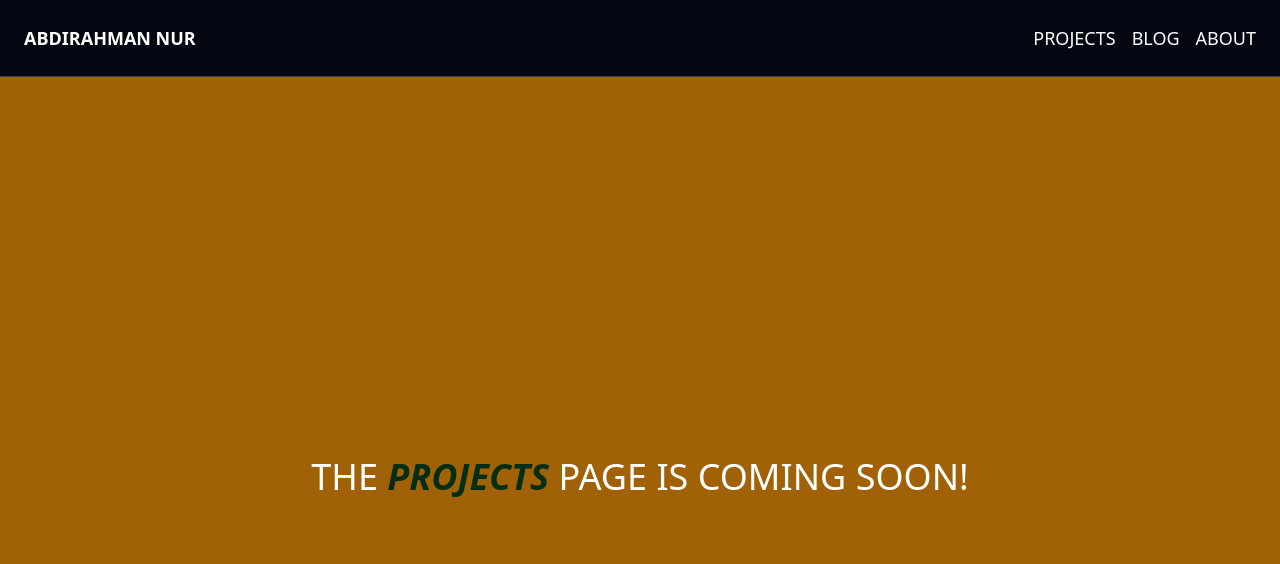
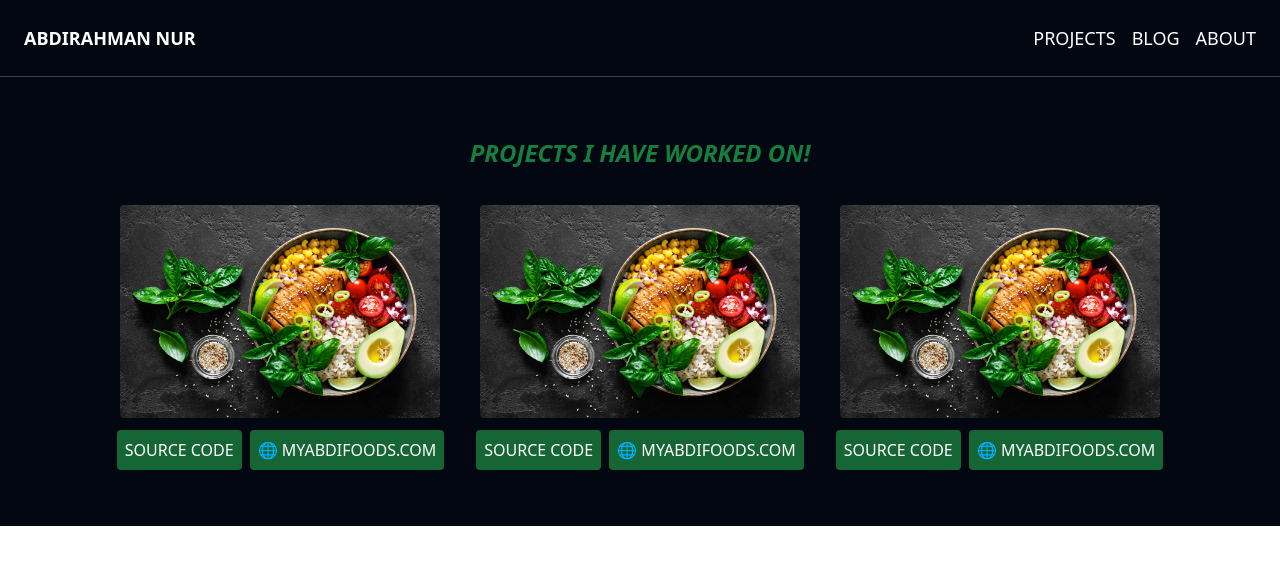
Before and after one commit to myabdi4/nurabdirahman, a React (Vite) app: page /projects in a window 1280 px wide. Shown: the top 564 px of the page. Built offline with nearby package versions, Linux system fonts and the light colour scheme; a web font is replaced by a local one.

Commit message:
added few changes

```diff
--- a/src/pages/Projects/Myabdi4Foods.jsx
+++ b/src/pages/Projects/Myabdi4Foods.jsx
@@ -1,4 +1,4 @@
-const Aramofoods = () => {
+const myabdifoods = () => {
   return (
     <div>
       {/* CARDS HERE 1 */}
@@ -30,4 +30,4 @@ const Aramofoods = () => {
   );
 };
 
-export default Aramofoods;
+export default myabdifoods;
--- a/src/pages/Projects/Projects.jsx
+++ b/src/pages/Projects/Projects.jsx
@@ -1,15 +1,20 @@
 import Header from "../../components/Header";
-
+import MybdiFoods from "./Myabdi4Foods";
 function Projects() {
   return (
     <>
-      <div className="page text-white h-screen">
+      <div className="page text-white">
         <Header />
-        <div className="flex text-center justify-center items-center bg-yellow-700 h-screen text-4xl">
-          <p>
-            THE <em className="text-green-950 font-bold">PROJECTS</em> PAGE IS
-            COMING SOON!
-          </p>
+
+        <div className="sm:p-10 ">
+          <h2 className="text-center py-5 text-2xl font-bold italic text-green-700">PROJECTS I HAVE WORKED ON!</h2>
+          <div className="sm:flexpt-5">
+            <div className="flex flex-wrap sm:justify-center ">
+              <MybdiFoods />
+              <MybdiFoods />
+              <MybdiFoods />
+            </div>
+          </div>
         </div>
       </div>
     </>
```
